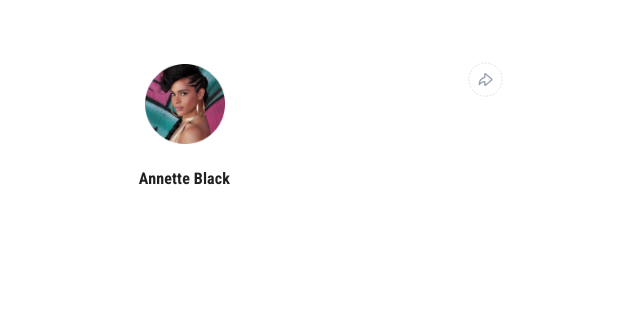
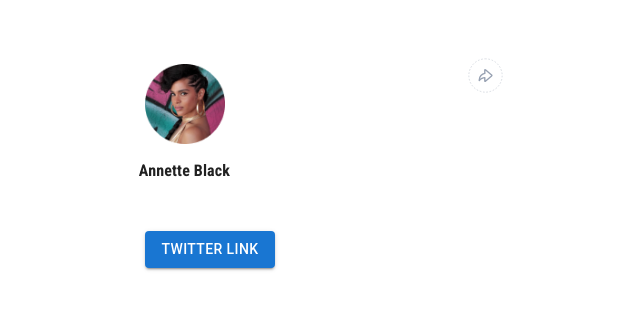
Before and after one commit to boiOctave/hngsocialtree, a React (Create React App) app: page / in a window 1280 px wide. Shown: the top 310 px of the page, without its empty margins (430-1070 px from the left). Built offline with nearby package versions, Linux system fonts and the light colour scheme; a web font is replaced by a local one.

Commit message:
Added Links into body component

```diff
--- /dev/null
+++ b/src/components/Body/Links.js
@@ -0,0 +1,8 @@
+import { Button } from '@mui/material';
+import React from 'react';
+
+const Links = ({ name }) => {
+    return <Button variant='contained'>{name}</Button>;
+};
+
+export default Links;
--- /dev/null
+++ b/src/components/Body/index.js
@@ -0,0 +1,18 @@
+import { Box } from '@mui/system';
+import React from 'react';
+import Links from './Links';
+
+const index = () => {
+    return (
+        <Box
+            sx={{
+                marginTop: '3rem',
+                display: 'flex',
+                justifyContent: 'center',
+            }}>
+            <Links name={'Twitter Link'} />
+        </Box>
+    );
+};
+
+export default index;
--- a/src/components/Header/Header.css
+++ b/src/components/Header/Header.css
@@ -6,6 +6,7 @@
     height: 80px;
     cursor: pointer;
 }
+
 /* .profile__img-container::after {
     position: absolute;
     top: 0;
@@ -41,6 +42,9 @@
     background-color: rgba(52, 64, 84, 0.6);
 }
 
+.profile__img-container:focus::after {
+}
+
 .share__button {
     width: 35px;
     height: 35px;
--- a/src/components/Header/ProfileImage.js
+++ b/src/components/Header/ProfileImage.js
@@ -12,7 +12,7 @@ const ProfileImage = ({ name }) => {
                 justifyContent: 'center',
                 alignItems: 'center',
                 flexDirection: 'column',
-                gap: '1rem',
+                gap: '0.5rem',
                 flex: '0.5',
             }}>
             {/* <Avatar
--- a/src/views/Main.js
+++ b/src/views/Main.js
@@ -1,11 +1,13 @@
 import { Container, Typography } from '@mui/material';
 import React from 'react';
 import Header from '../components/Header';
+import Body from '../components/Body/index';
 
 const Main = () => {
     return (
         <Container maxWidth='lg' sx={{ margin: '4rem auto' }}>
             <Header />
+            <Body />
         </Container>
     );
 };
```
